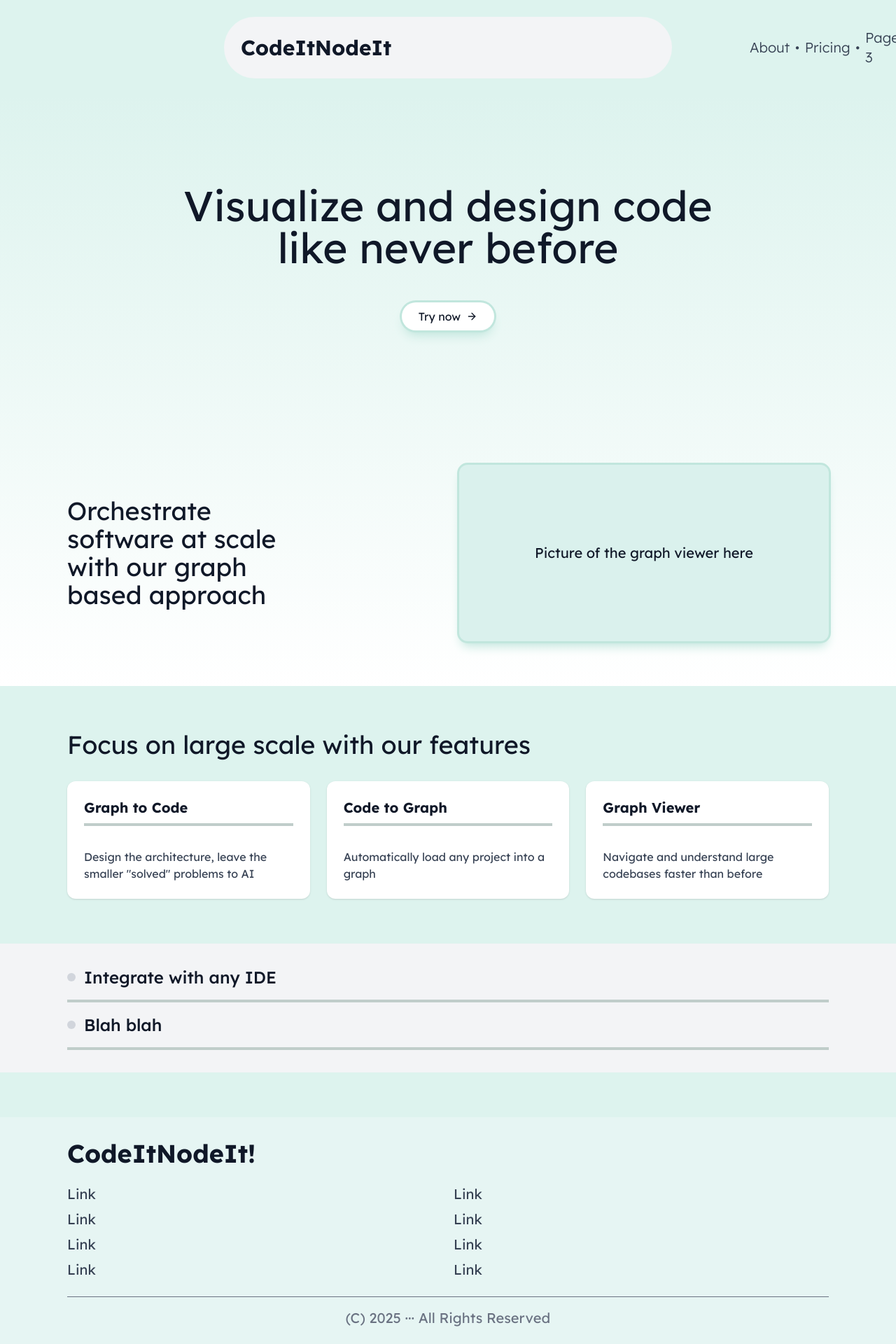
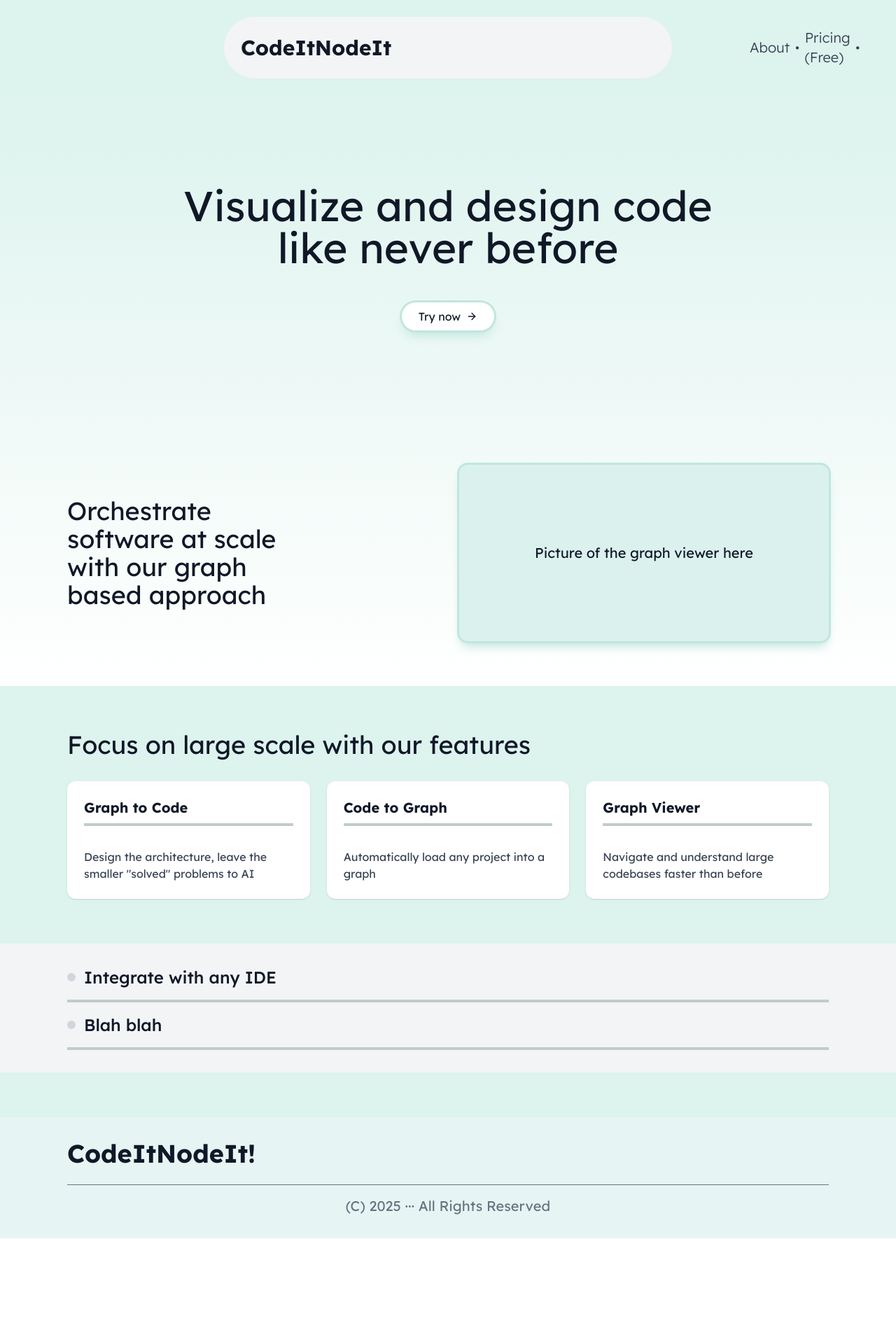
Before and after one commit to multiii/GraphToCode, a Next.js app in the folder my-app/: page / in a window 1280 px wide. Shown: the top 1920 px of the page at 70% size. After the commit the page ends 1769 px from the top, so only its background shows below. Built offline with nearby package versions, Linux system fonts and the light colour scheme.

Commit message:
remove bs

```diff
--- a/my-app/app/page.js
+++ b/my-app/app/page.js
@@ -14,12 +14,9 @@
           </Link>
           <span className="text-gray-700">•</span>
           <Link href="#pricing" className="text-xl font-light text-gray-700 hover:text-gray-900">
-            Pricing
+            Pricing (Free)
           </Link>
           <span className="text-gray-700">•</span>
-          <Link href="#page3" className="text-xl font-light text-gray-700 hover:text-gray-900">
-            Page 3
-          </Link>
         </nav>
       </header>
       </div>
@@ -106,7 +103,7 @@
         <div className="container mx-auto px-24">
           <div className="font-bold text-4xl mb-6 text-gray-900">CodeItNodeIt!</div>
 
-          <div className="grid grid-cols-2 gap-4 mb-6">
+          {/* <div className="grid grid-cols-2 gap-4 mb-6">
             <div className="space-y-2">
               <div>
                 <Link href="#" className="text-xl text-gray-700 hover:text-gray-900">
@@ -151,7 +148,7 @@
                 </Link>
               </div>
             </div>
-          </div>
+          </div> */}
 
           <div className="text-xl text-center text-gray-500 text-sm border-t pt-4">
             (C) 2025 ··· All Rights Reserved
```
